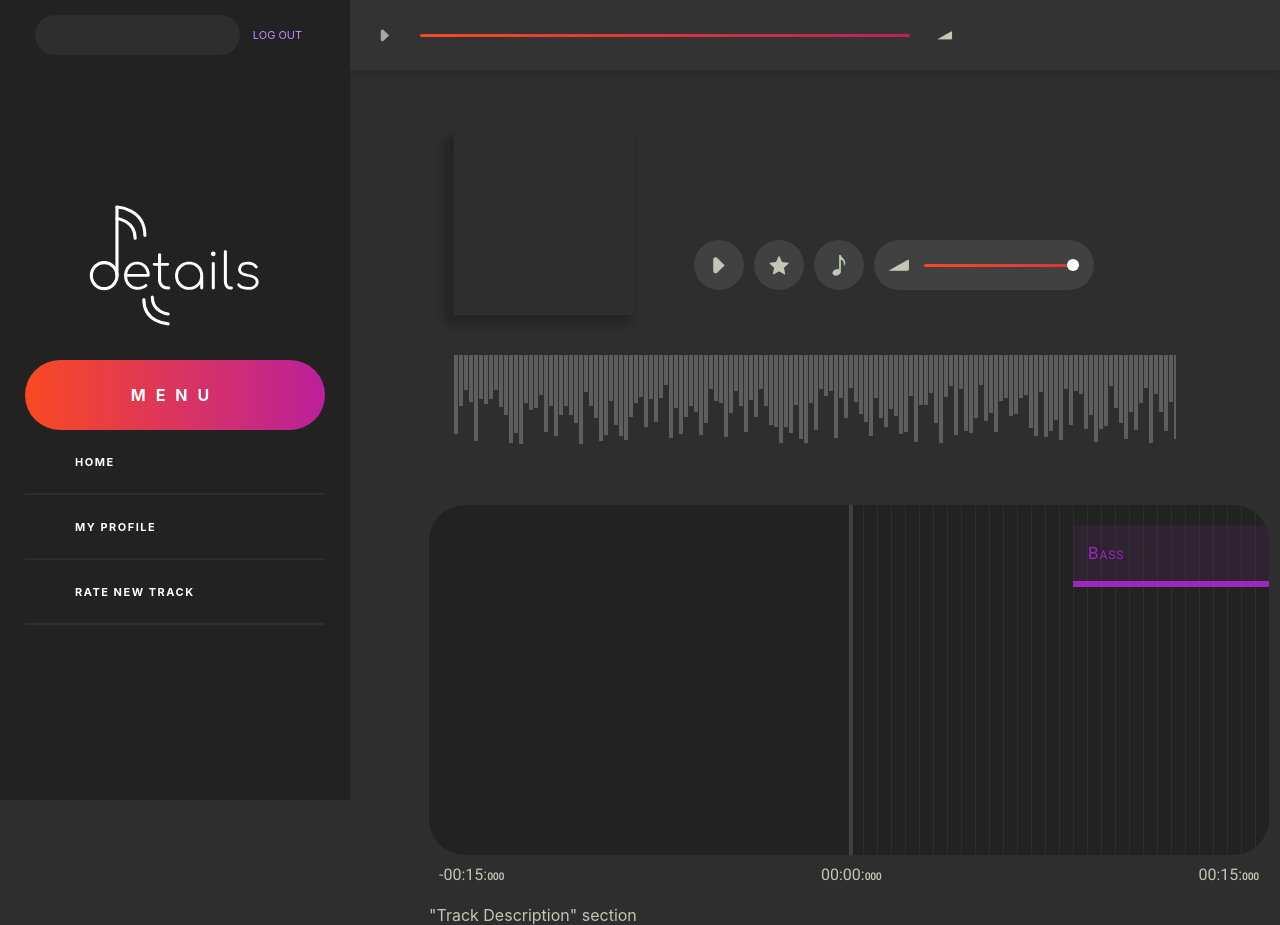
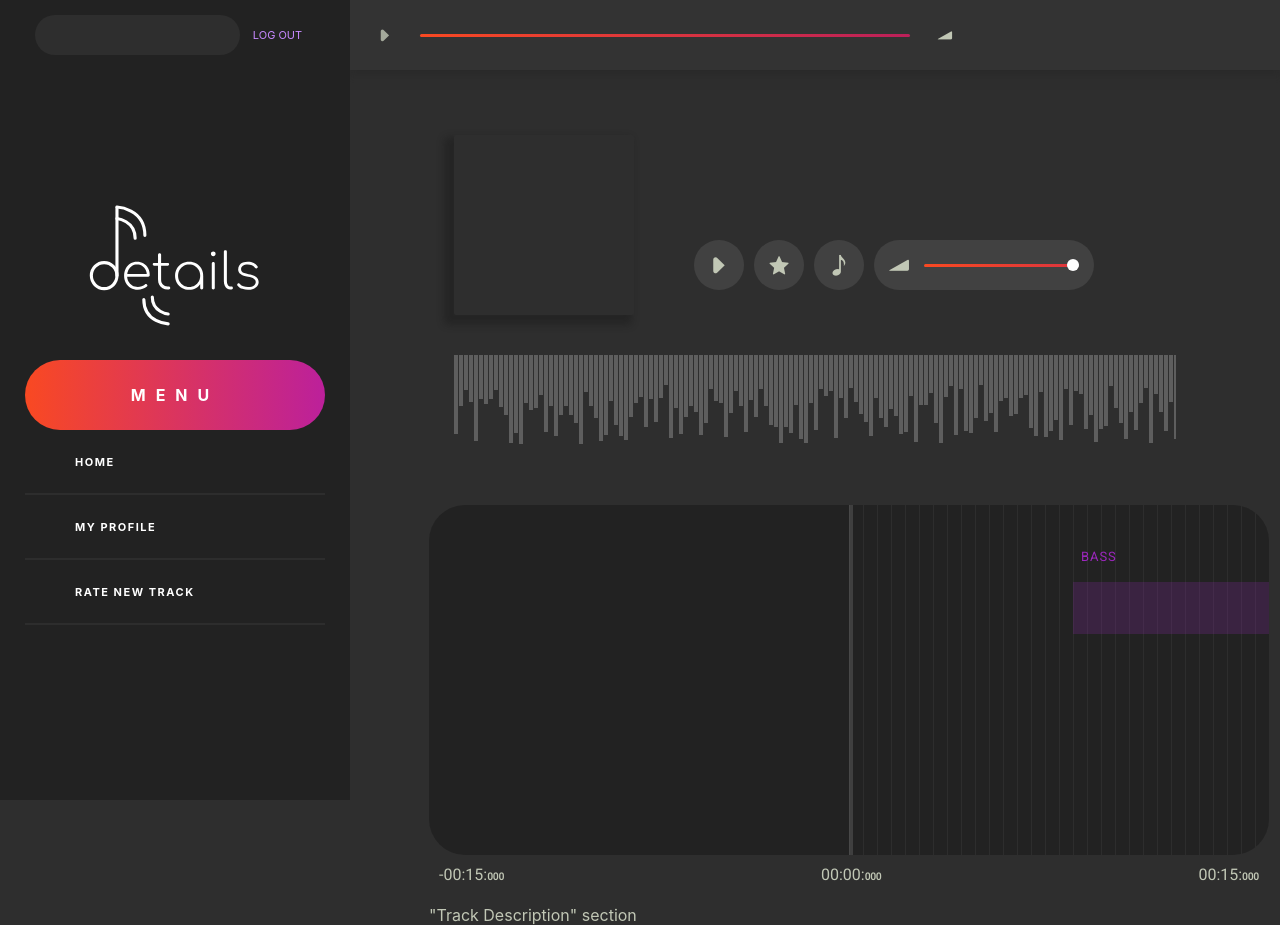
Before and after one commit to musical-details/details-app, a React (Create React App) app: page /track/567463899 in a window 1280 px wide. Built offline with nearby package versions, Linux system fonts and the light colour scheme; no server answers.

Commit message:
[FIX] TimelineMoments CSS

```diff
--- a/src/components/entities/timeline-moment/TimeLineMoment.scss
+++ b/src/components/entities/timeline-moment/TimeLineMoment.scss
@@ -1,14 +1,22 @@
-.moment-container {
+.moment-wrapper {
+  position: absolute;
+  box-sizing: border-box;
   height: 20%;
-  box-sizing: border-box;
-  position: absolute;
   display: flex;
   flex-direction: row;
   justify-content: flex-start;
+  padding: 5px 0px;
+}
+
+.moment-container {
+  width: 100%;
+  height: 100%;
+  position: relative;
 }
 
 .moment-name-container {
-  position: absolute;
+  position: relative;
+  top: 0;
   z-index: 10;
   justify-content: center;
   width: 100%;
@@ -18,19 +26,27 @@
 .moment-name {
   position: absolute;
   top: 50%;
-  left: 6%;
+  left: 8px;
   transform: translate(0, -50%);
   font-family: Roboto;
   font-weight: 500;
   text-align: left;
-  font-size: 17px;
+  font-size: 13px;
   letter-spacing: 0.9px;
+  text-transform: uppercase;
   font-variant: small-caps;
+}
+
+.moment-name {
+  &.slide {
+    left: 75%;
+    transition: 5.25s linear;
+  }
 }
 
 .moment-background {
   position: absolute;
-  opacity: 0.1;
+  opacity: 0.2;
   width: 100%;
   height: 100%;
   box-sizing: border-box;
@@ -40,7 +56,8 @@
   }
 }
 
-.moment-container :hover, .moment-background :hover {
-   opacity: 0.55;
-   cursor: pointer;
+.moment-container :hover,
+.moment-background :hover {
+  opacity: 0.55;
+  cursor: pointer;
 }
--- a/src/components/entities/timeline-moment/TimelineMoment.tsx
+++ b/src/components/entities/timeline-moment/TimelineMoment.tsx
@@ -24,34 +24,46 @@ class TimelineMoment extends React.Component<TimelineMomentProps> {
     return ((this.props.end - this.props.start) / 1000) * 28;
   };
 
-  render() {
-    let momentContainerStyleNormal: CSS.Properties = {
+  momentWrapperStyleNormal: CSS.Properties = {
     width: `${this.countWidth()}px`,
     transform: `translate(${(this.props.start * 28) / 1000}px)`,
     display: "flex",
-      borderBottom: `6px solid ${this.props.color}`,
     top: `${this.props.timelineSection * 20}%`
   };
 
-    let getMomentBackgroundClass = (): string => {
+  momentContainerStyle: CSS.Properties = {
+
+  }
+
+  momentBackgroundStyle: CSS.Properties = {
+    backgroundColor: this.props.color ,
+    borderBottom: `6px solid ${this.props.color}`
+  }
+
+  getMomentBackgroundClass = (): string => {
     return this.props.currentTime >= this.props.start / 1000 &&
       this.props.currentTime <= this.props.end / 1000
       ? "moment-background highlight"
       : "moment-background";
   };
 
+  getMomentNameClass = (): string => {
+    return this.props.currentTime - 15 <= this.props.start / 1000
+    ? "moment-name"
+    : "moment-name slide";
+  }
+
+  render() {
+
     return (
-      <div className="moment-container" style={momentContainerStyleNormal}>
-        <div
-          className="moment-name-container"
-          style={{ color: this.props.color }}
-        >
-          <div className="moment-name">{this.props.name}</div>
+      <div className="moment-wrapper" style={this.momentWrapperStyleNormal}>
+        <div className="moment-container" style={this.momentContainerStyle}>
+        <div className="moment-name-container" style={{ color: this.props.color }}>
+              <div className={this.getMomentNameClass()}>{this.props.name}</div>
               </div>
-        <div
-          className={getMomentBackgroundClass()}
-          style={{ backgroundColor: this.props.color }}
-        ></div>
+          <div className={this.getMomentBackgroundClass()} style={this.momentBackgroundStyle}>
+            </div>
+        </div>
       </div>
     );
   }
--- a/src/components/entities/timeline/Timeline.scss
+++ b/src/components/entities/timeline/Timeline.scss
@@ -58,7 +58,6 @@
   background-color: #00000030;
   position: absolute;
   top: 0;
-  //box-shadow: 0px 0px 10px #00000045;
   display: none;
 
   &.right {
```
Lines whose indentation alone changed are shown as unchanged.
